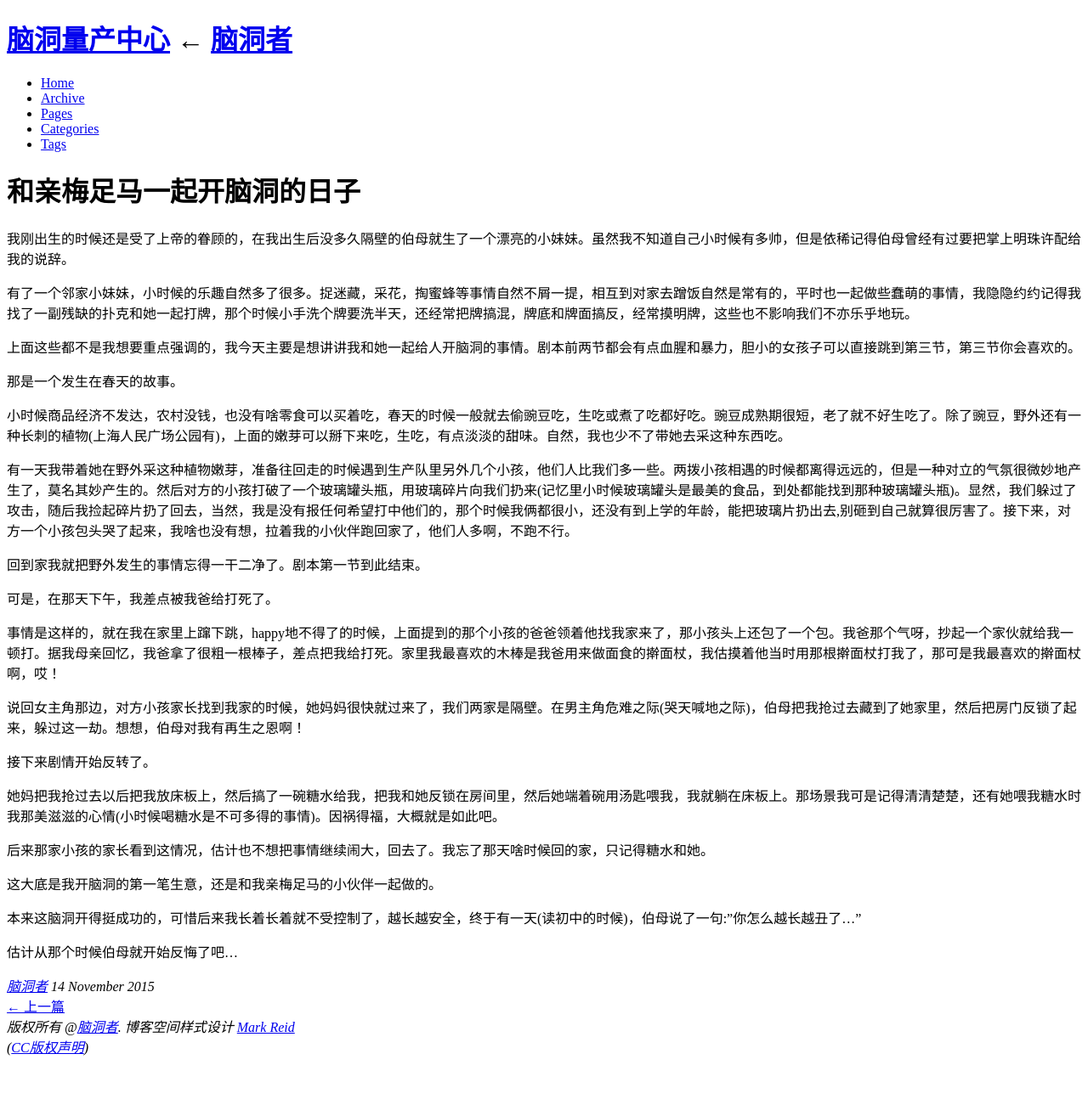
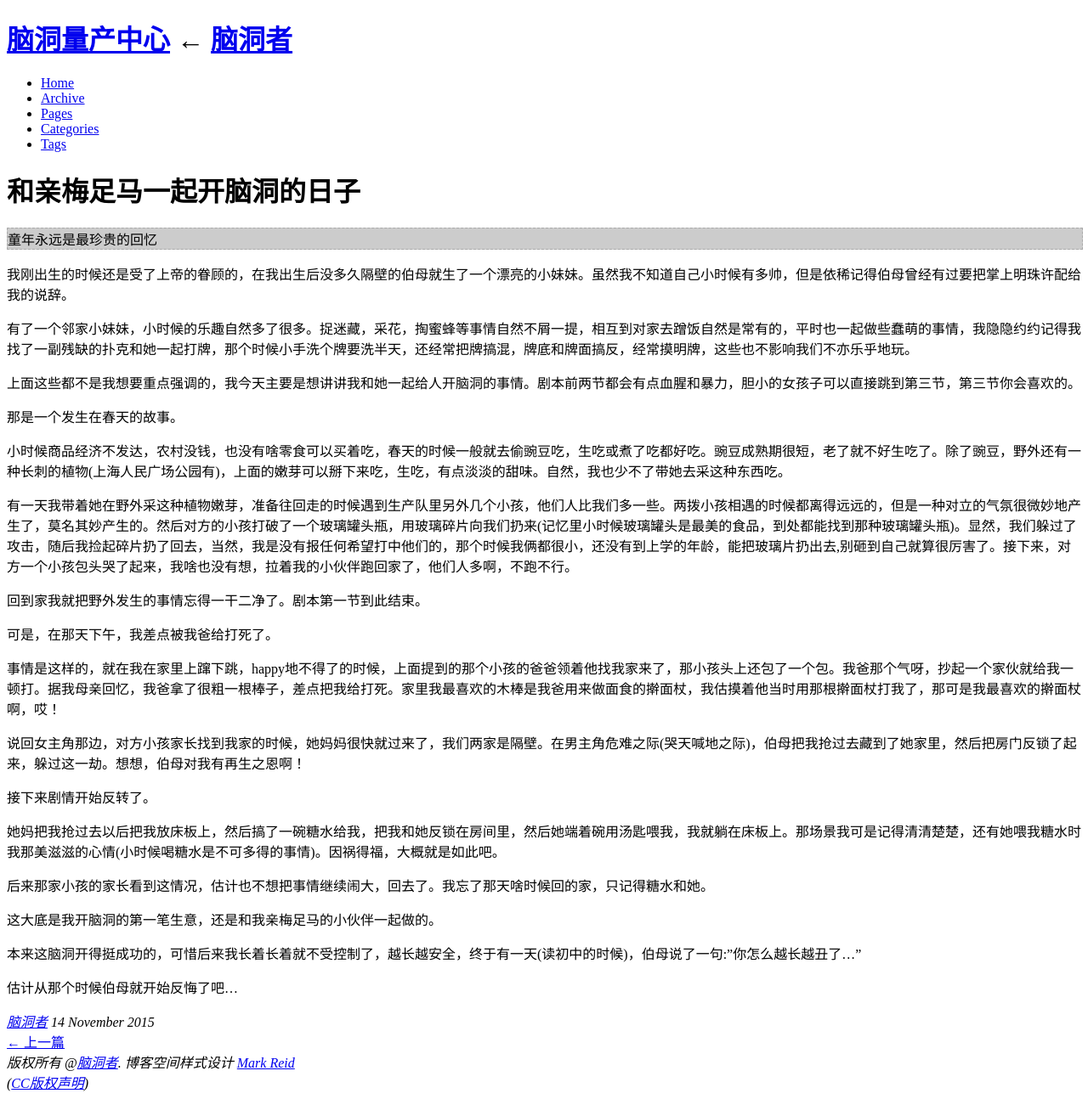
Before and after one commit to brainhole/brainhole.github.io, a Jekyll site: the page built from _posts/2015-11-14-firstBrainHole.md, in a window 1280 px wide. Shown: the whole page at 85% size. Built offline with Jekyll 4.4.1, drawn with Linux system fonts in a browser that asks for light colours; comment, search, counter and statistics services are not loaded; before the commit the page ends 1252 px from its top, so only the background shows below that.

Commit message:
Add description to post.

```diff
--- a/_includes/themes/mark-reid/post.html
+++ b/_includes/themes/mark-reid/post.html
@@ -1,6 +1,19 @@
 <div id="page">
 
   <h1 class="emphnext">{{ page.title }}</h1>
+	<style>
+	.description {
+		width:100%;
+		height:auto;
+		background-color: #CCC;
+		border:dashed 1px #AAA;
+	}
+</style>
+	{% if page.description %}
+		<div class="description">
+			{{page.description}}
+		</div>
+	{% endif %}
   <ul class="tag_box inline">
   {% assign tags_list = page.tags %}
   {% include JB/tags_list %}
--- a/_posts/2015-11-14-firstBrainHole.md
+++ b/_posts/2015-11-14-firstBrainHole.md
@@ -1,7 +1,7 @@
 ---
 layout: post
 title: "和亲梅足马一起开脑洞的日子"
-description: ""
+description: "童年永远是最珍贵的回忆"
 category: "故事"
 tags: []
 ---
```
